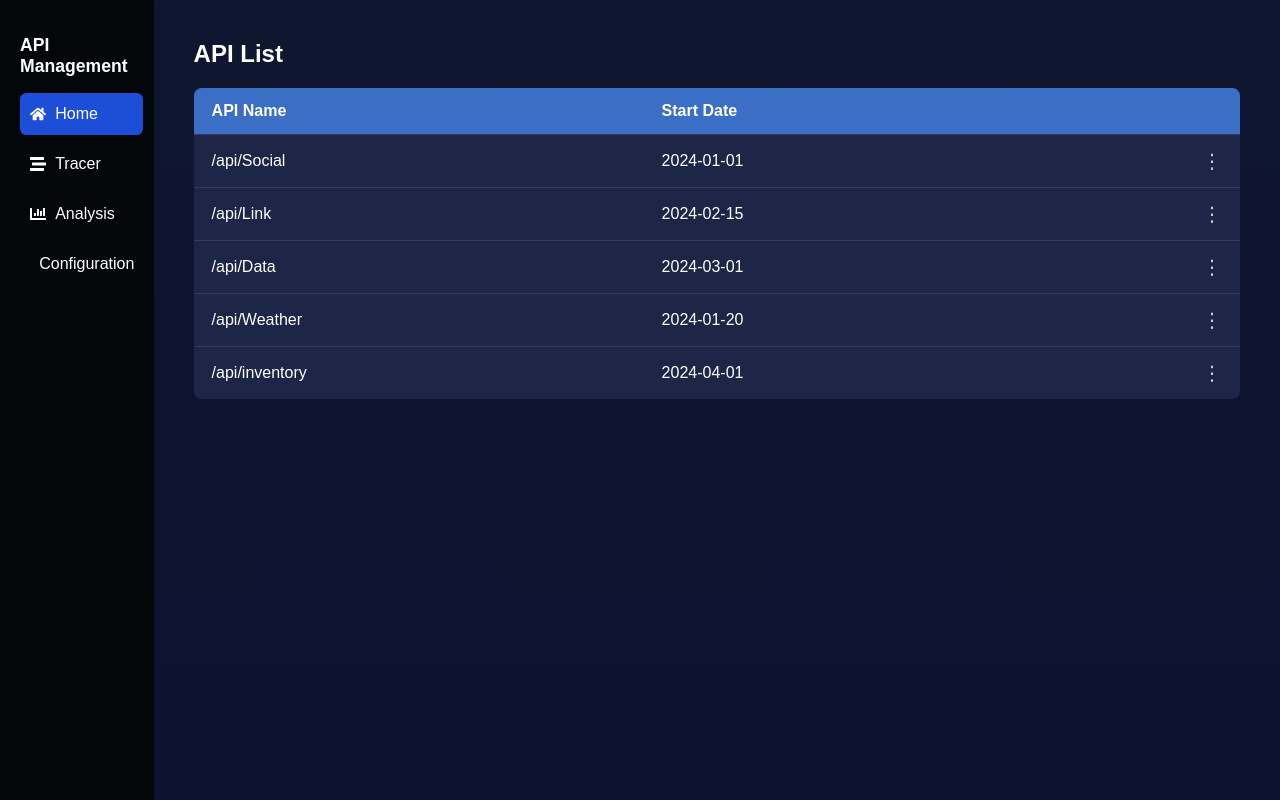
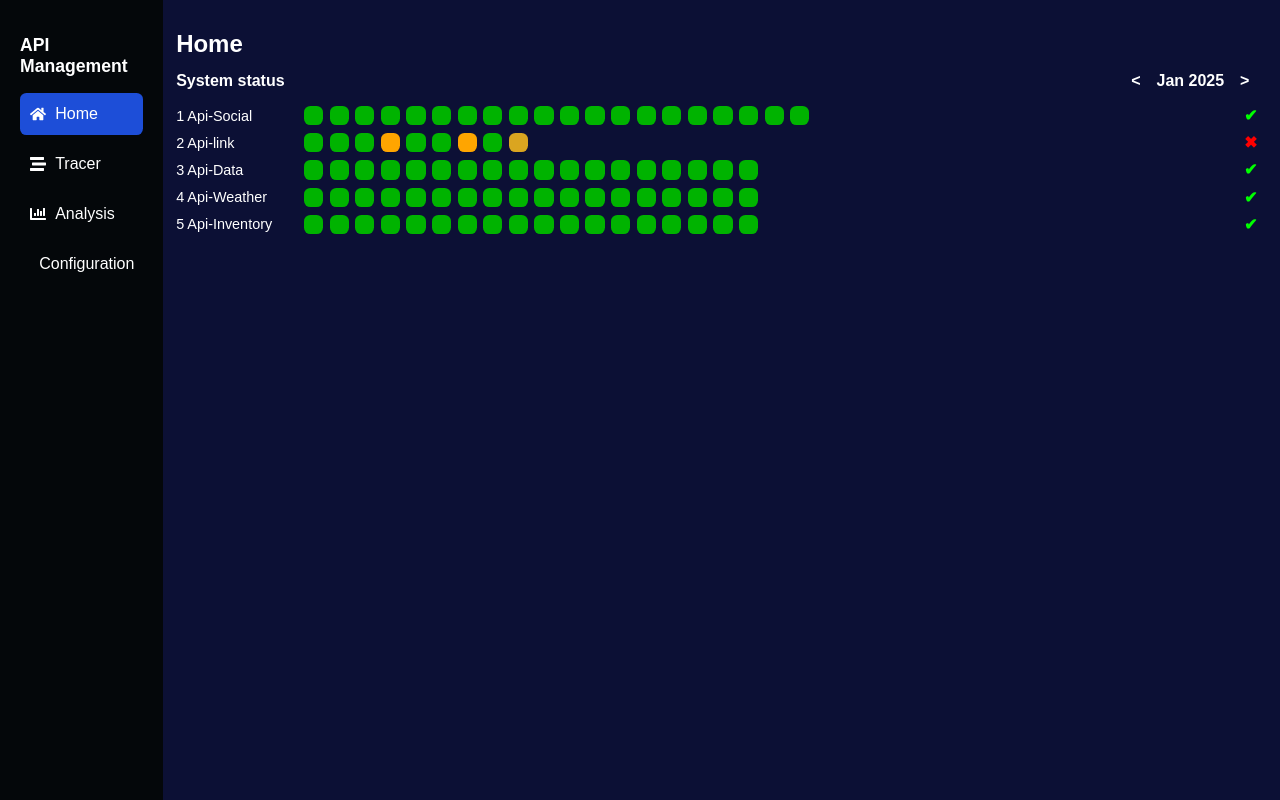
Before and after one commit to Sourav-Sharma-001/Evaluation, a React (Vite) app in the folder Frontend/my-app/: page / in a window 1280 px wide. Built offline with nearby package versions, Linux system fonts and the light colour scheme.

Commit message:
create api block hardcore

```diff
--- a/Frontend/my-app/src/Components/Dasboard.jsx
+++ b/Frontend/my-app/src/Components/Dasboard.jsx
@@ -1,7 +1,7 @@
 import React from "react";
 import "./Dashboard.css";
 import Sidebar from "./Sidebar/Sidebar";
-import Config from "./Pages/Config/Config";
+import Home from "./Pages/Home/Home"
 
 export default function Dashboard() {
   return (
@@ -10,7 +10,7 @@ export default function Dashboard() {
         <Sidebar />
       </div>
       <div className="pages-container">
-        <Config />
+        <Home />
       </div>
     </div>
   );
--- a/Frontend/my-app/src/Components/Pages/Home/Home.css
+++ b/Frontend/my-app/src/Components/Pages/Home/Home.css
@@ -1,7 +1,7 @@
-
 .home-container {
   width: 100%;
   height: 100%;
+  overflow: hidden;
 }
 
 .home-heading {
@@ -9,6 +9,7 @@
   height: 7%;
   place-self: center;
   place-content: center;
+  margin-top: 1rem;
 }
 
 .home-heading h2 {
@@ -22,7 +23,68 @@
 }
 
 .api-display-container {
-  width: 90%;
-  background-color: aqua;
+  width: 100%;
   color: white;
+  font-family: Arial, sans-serif;
 }
+
+.status-header {
+  display: flex;
+  justify-content: space-between;
+  align-items: center;
+  margin-bottom: 1rem;
+  font-size: 1rem;
+  font-weight: bold;
+}
+
+.month-nav span {
+  margin: 0 0.5rem;
+  cursor: pointer;
+}
+
+.status-row {
+  display: flex;
+  align-items: center;
+  margin: 0.5rem 0;
+}
+
+.api-name {
+  width: 8rem;
+  font-size: 0.9rem;
+}
+
+.status-blocks {
+  display: flex;
+  gap: 0.4rem;
+  flex-wrap: wrap;
+}
+
+.status-block {
+  width: 1.2rem;
+  height: 1.2rem;
+  border-radius: 0.4rem;
+}
+
+.green {
+  background-color: #00b300;
+}
+.orange {
+  background-color: orange;
+}
+.yellow {
+  background-color: goldenrod;
+}
+
+.status-check {
+  margin-left: auto;
+  color: #00ff00;
+  font-weight: bold;
+  font-size: 1rem;
+}
+
+.status-cross {
+  margin-left: auto;
+  color: red;
+  font-weight: bold;
+  font-size: 1rem;
+}
--- a/Frontend/my-app/src/Components/Pages/Home/Home.jsx
+++ b/Frontend/my-app/src/Components/Pages/Home/Home.jsx
@@ -1,15 +1,77 @@
-import React from 'react'
-import "./Home.css"
+import React from "react";
+import "./Home.css";
 
 export default function Home() {
   return (
-    <div className='home-container'>
-      <div className='home-heading'>
+    <div className="home-container">
+      <div className="home-heading">
         <h2>Home</h2>
       </div>
-      <div className='api-container'>
-        <div className='api-display-container'>b</div>
+      <div className="api-container">
+        <div className="api-display-container">
+          <div className="status-header">
+            <span>System status</span>
+            <div className="month-nav">
+              <span>&lt;</span>
+              <span>Jan 2025</span>
+              <span>&gt;</span>
+            </div>
+          </div>
+
+          <div className="status-row">
+            <span className="api-name">1 Api-Social</span>
+            <div className="status-blocks">
+              {Array(20).fill("green").map((c, i) => (
+                <span key={i} className="status-block green"></span>
+              ))}
+            </div>
+            <span className="status-check">✔</span>
+          </div>
+
+          <div className="status-row">
+            <span className="api-name">2 Api-link</span>
+            <div className="status-blocks">
+              {[
+                "green", "green", "green", "orange", "green", "green",
+                "orange", "green", "yellow"
+              ].map((c, i) => (
+                <span key={i} className={`status-block ${c}`}></span>
+              ))}
+            </div>
+            <span className="status-cross">✖</span>
+          </div>
+
+          <div className="status-row">
+            <span className="api-name">3 Api-Data</span>
+            <div className="status-blocks">
+              {Array(18).fill("green").map((c, i) => (
+                <span key={i} className="status-block green"></span>
+              ))}
+            </div>
+            <span className="status-check">✔</span>
+          </div>
+
+          <div className="status-row">
+            <span className="api-name">4 Api-Weather</span>
+            <div className="status-blocks">
+              {Array(18).fill("green").map((c, i) => (
+                <span key={i} className="status-block green"></span>
+              ))}
+            </div>
+            <span className="status-check">✔</span>
+          </div>
+
+          <div className="status-row">
+            <span className="api-name">5 Api-Inventory</span>
+            <div className="status-blocks">
+              {Array(18).fill("green").map((c, i) => (
+                <span key={i} className="status-block green"></span>
+              ))}
+            </div>
+            <span className="status-check">✔</span>
+          </div>
+        </div>
       </div>
     </div>
-  )
+  );
 }
```
